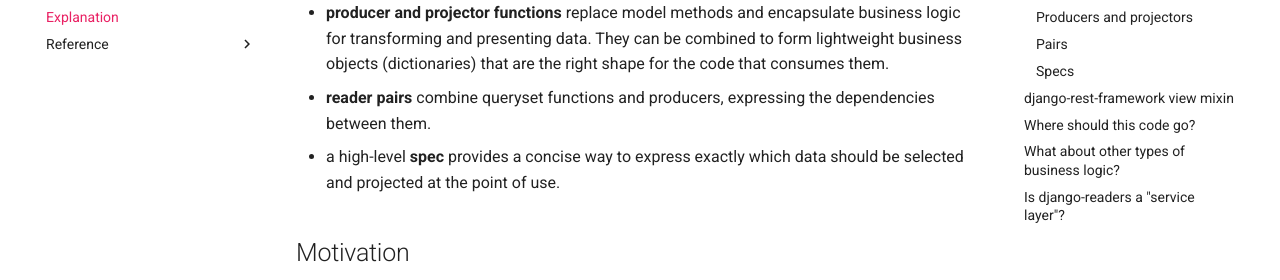
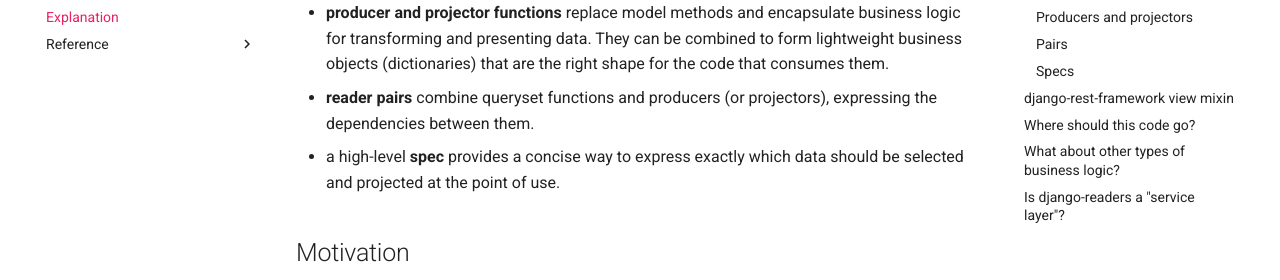
Before and after one commit to dabapps/django-readers, an MkDocs documentation site: the page built from docs/explanation.md, in a window 1280 px wide and 900 px high, scrolled down 540 px. Shown: the part 172-452 px from the top of the window. Built offline with MkDocs 1.6.1 and Material for MkDocs 9.7.7, drawn with Linux system fonts in a browser that asks for light colours; comment, search, counter and statistics services are not loaded.

Commit message:
Tweak to explanation

```diff
--- a/docs/explanation.md
+++ b/docs/explanation.md
@@ -8,7 +8,7 @@ However, `django-readers` is more than just this. It is also intended to suggest
 
 * **queryset preparation functions** replace custom queryset methods and encapsulate data selection: filtering, annotation etc. They can be composed to express complex selection logic.
 * **producer and projector functions** replace model methods and encapsulate business logic for transforming and presenting data. They can be combined to form lightweight business objects (dictionaries) that are the right shape for the code that consumes them.
-* **reader pairs** combine queryset functions and producers, expressing the dependencies between them.
+* **reader pairs** combine queryset functions and producers (or projectors), expressing the dependencies between them.
 * a high-level **spec** provides a concise way to express exactly which data should be selected and projected at the point of use.
 
 ## Motivation
```
